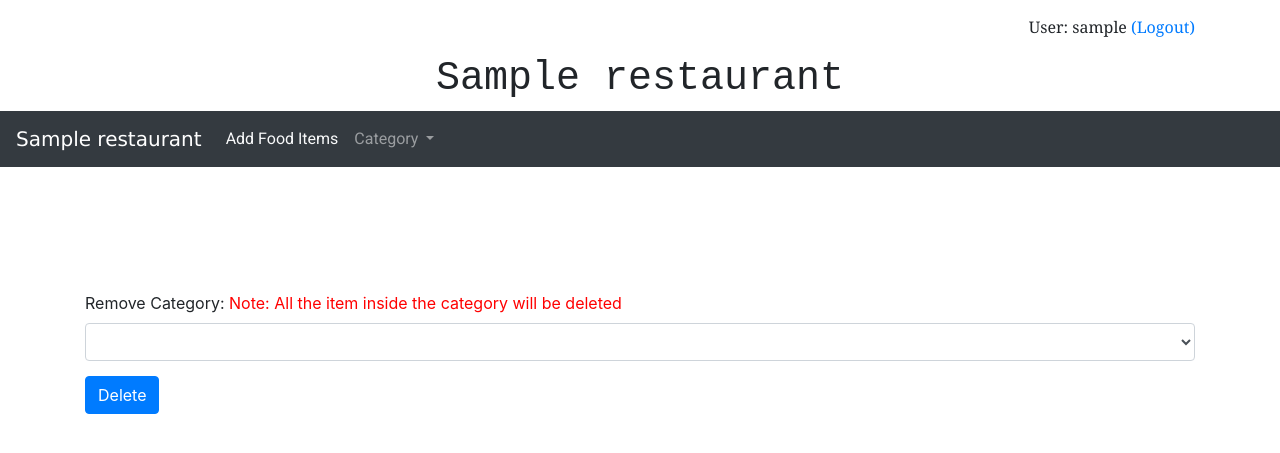
After one commit to Sultan-Kathat/foodhub, a Django app: template manager/templates/manager/deletecategory.html in a window 1280 px wide. The commit adds this page. Shown: the top 453 px of the page. Run offline with Django 3.2, Linux system fonts and the light colour scheme; the template is opened without the code that fills it: most values are stand-ins (such as "Sample title", 1, 10 or a date in 2020); some libraries are stand-ins or nearby versions.

Commit message:
delete menu & category

```diff
--- a/manager/templates/manager/category.html
+++ b/manager/templates/manager/category.html
@@ -1,4 +1,4 @@
-{% extends "manager/layout.html"%}
+{% extends "manager/layout.html" %}
 
 {% block restaurant%}
     {%if restaurant%}
@@ -35,6 +35,8 @@
     {% if message%}
     <div class="alert alert-danger">
         <strong>Alert!</strong> {{message}}
-      </div>
+    </div>
     {% endif%}
+
+
 {% endblock%}
--- /dev/null
+++ b/manager/templates/manager/deletecategory.html
@@ -0,0 +1,43 @@
+{% extends "manager/layout.html" %}
+
+
+{% block restaurant%}
+    {%if restaurant%}
+    <p>User: {{username}}
+        <a href="{% url 'logout'%}"> (Logout)</a>
+    </p>
+    <h1>{{restaurant}} </h1>
+
+
+    {%endif%}
+
+{% endblock %}
+
+{%block restaurant_navbar%}
+    {{restaurant}}
+{%endblock%}
+
+
+{%block body%}
+    <div class="container" style="margin-top: 100px;">
+        <form action="{% url 'delete_category' %}" method="POST">
+            {% csrf_token%}
+            <label >Remove Category: <span style="color: red;">Note: All the item inside the category will be deleted</span> </label>
+            <select class="form-control" name="category_id" required>
+                <option></option>
+                {% for category in categories%}
+                <option value="{{category.id}}">{{category.category_name}}</option>
+                {%endfor%}
+
+            </select>
+
+            <button class="btn btn-primary" type="submit" style="margin-top: 15px;">Delete</button>
+        </form>
+    </div>
+
+    {% if message%}
+        <div class="alert alert-danger">
+            <strong>Message</strong> {{message}}
+        </div>
+    {% endif%}
+{%endblock%}
--- a/manager/templates/manager/editmenu.html
+++ b/manager/templates/manager/editmenu.html
@@ -66,5 +66,11 @@
         <a href="{%url 'index'%}" class="btn btn-danger " style="margin-top: 15px;">Cancel</a>
     </form>
 
+
+
+</div>
+
+<div class="container" style="margin: 20px; text-align: center;">
+    <a href="{% url 'delete_menu' menu.id %}">Delete Item from Menu permanenetly</a>
 </div>
 {%endblock%}
--- a/manager/templates/manager/layout.html
+++ b/manager/templates/manager/layout.html
@@ -51,10 +51,21 @@
         <li class="nav-item">
           <a class="nav-link text-light" href="{% url 'add'%}">Add Food Items</a>
         </li>
-        <li class="nav-item">
+        <!-- <li class="nav-item">
           <a class="nav-link text-light" href="{% url 'category'%}">Add Category</a>
+        </li> -->
+
+            <!-- Dropdown -->
+        <li class="nav-item dropdown">
+          <a class="nav-link dropdown-toggle" href="#" id="navbardrop" data-toggle="dropdown">
+            Category
+          </a>
+          <div class="dropdown-menu">
+            <a class="dropdown-item" href="{% url 'category'%}">Add Category</a>
+            <a class="dropdown-item" href="{% url 'delete_category'%}">Remove Category</a>
+
+          </div>
         </li>
-
 
 
       </ul>
--- a/manager/urls.py
+++ b/manager/urls.py
@@ -9,6 +9,8 @@ urlpatterns = [
     path('add/', views.add, name="add"),
     path('category/', views.category, name="category"),
     path('updateprice/<int:item_id>', views.update_price, name="update_price"),
-    path('updatestock/<int:item_id>', views.update_stock, name="update_stock")
+    path('updatestock/<int:item_id>', views.update_stock, name="update_stock"),
+    path('deletemenu/<int:menu_id>',views.delete_menu, name="delete_menu" ),
+    path('deletecategory/',views.delete_category,name="delete_category"),
 
 ]
--- a/menu/templates/menu/layout.html
+++ b/menu/templates/menu/layout.html
@@ -1,7 +1,7 @@
 <!DOCTYPE html>
 <html lang="en">
 <head>
-    <title>Bootstrap Example</title>
+    <title>ZuBu</title>
     <meta charset="utf-8">
     <meta name="viewport" content="width=device-width, initial-scale=1">
     <link rel="stylesheet" href="https://maxcdn.bootstrapcdn.com/bootstrap/4.5.2/css/bootstrap.min.css">
```
Also changed, not shown: manager/views.py (+34 -3 lines).
